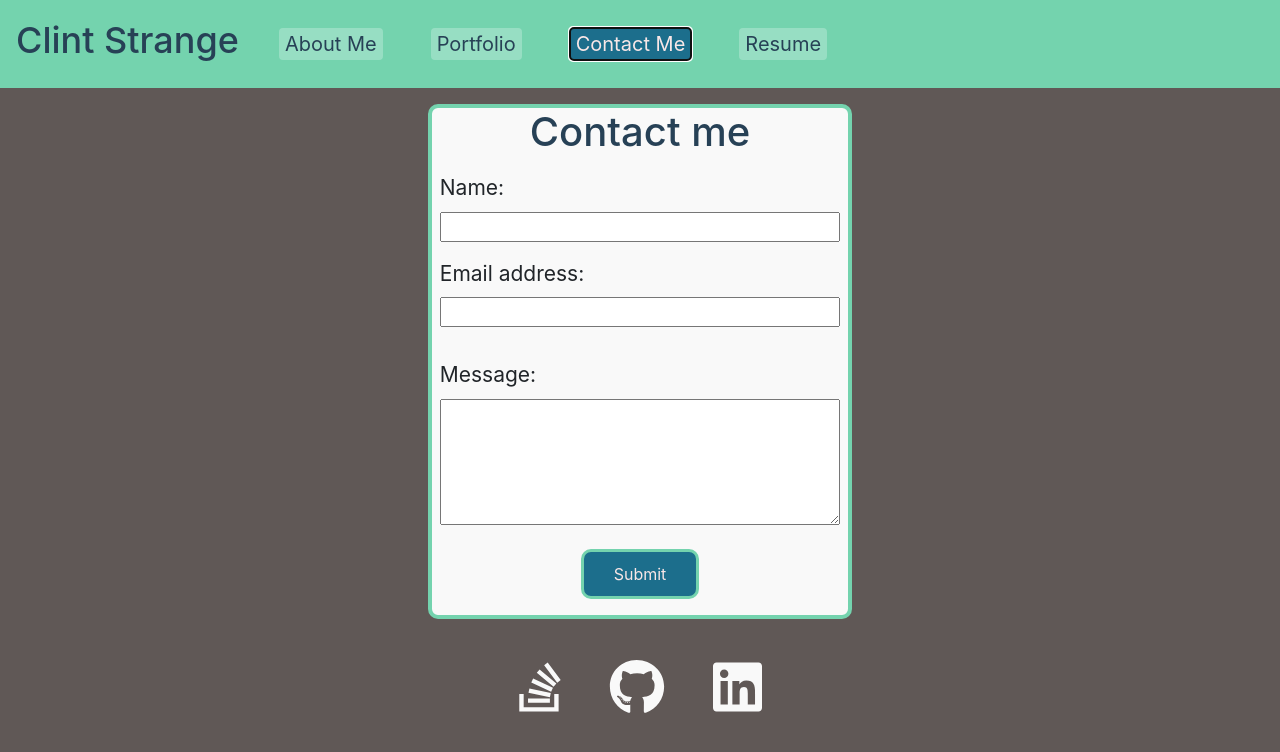
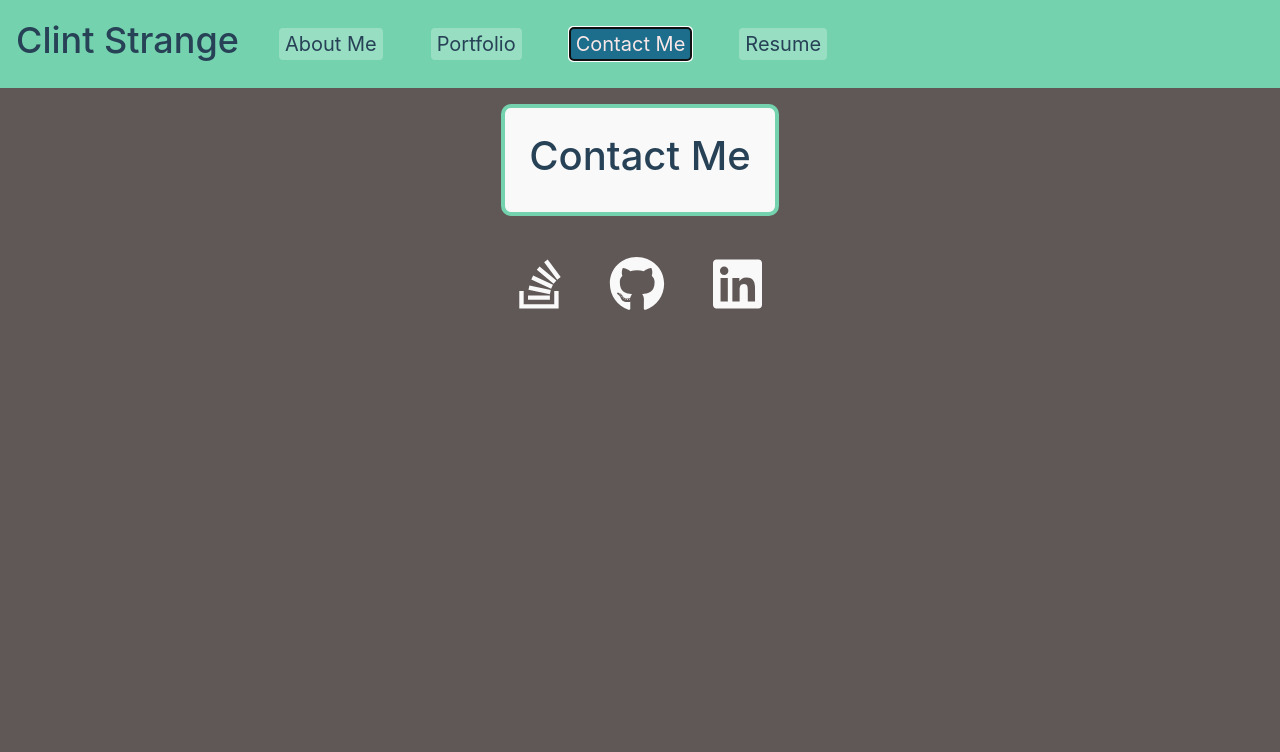
Before and after one commit to clintonstrange/react-portfolio, a React (Create React App) app: page / in a window 1280 px wide. Both pictures are taken after a click on the item "Contact Me". Shown: the top 752 px of the page. Built offline with nearby package versions, Linux system fonts and the light colour scheme.

Commit message:
updated Contact Me page

```diff
--- a/src/components/Contact/index.js
+++ b/src/components/Contact/index.js
@@ -38,11 +38,11 @@ function Contact() {
 
   return (
     <div className="d-flex justify-content-center">
-      <section id="contact" className="m-3">
-        <h1 className="font-color text-center" data-testid="h1tag">
-          Contact me
+      <section id="contact" className="m-3 p-4">
+        <h1 className="text-center" data-testid="h1tag">
+        <a className="font-color" href="mailto: clintonstrange@hotmail.com">Contact Me</a>
         </h1>
-        <form
+        {/* <form
           className="container form-group"
           id="contact-form"
           onSubmit={handleSubmit}
@@ -96,7 +96,7 @@ function Contact() {
           >
             Submit
           </button>
-        </form>
+        </form> */}
       </section>
     </div>
   );
```
